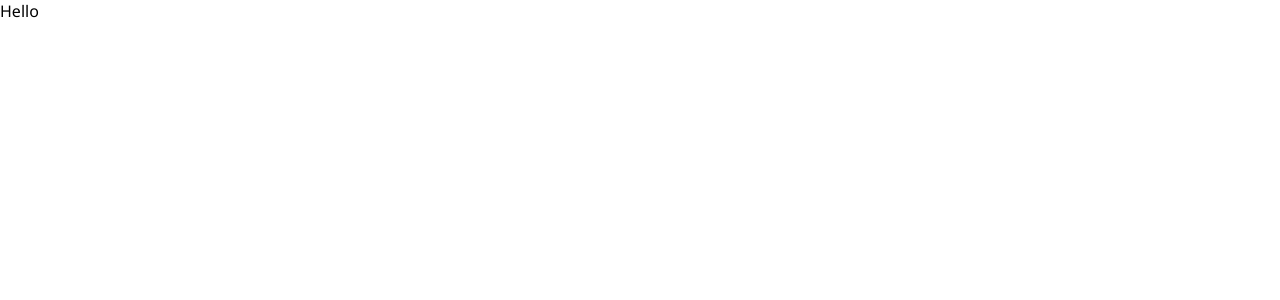
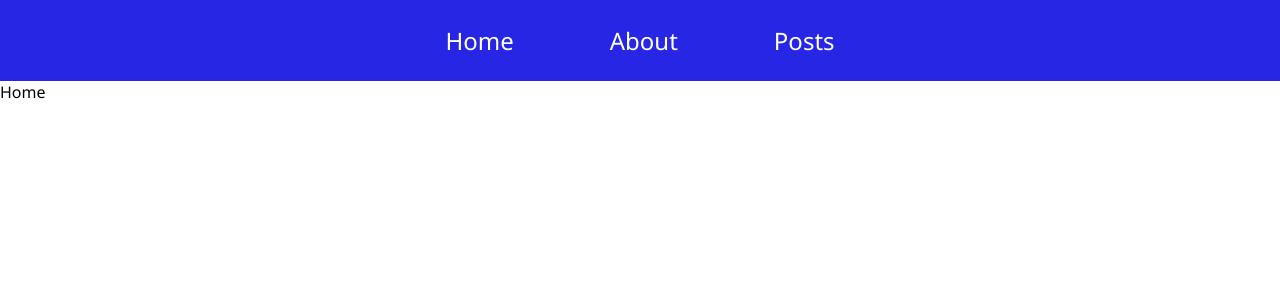
Before and after one commit to WMCharles/React-Blog, a React (Create React App) app: page / in a window 1280 px wide. Shown: the top 300 px of the page. Built offline with nearby package versions, Linux system fonts and the light colour scheme.

Commit message:
add Routes & NavBar

```diff
--- a/src/App.js
+++ b/src/App.js
@@ -1,8 +1,28 @@
+import { BrowserRouter as Router, Routes, Route } from 'react-router-dom';
+import React from 'react';
+import About from './components/About';
+import AddPost from './components/AddPost';
+import Home from './components/Home';
+import Posts from './components/Posts';
+import NoPage from './components/NoPage';
+import NavBar from './components/NavBar';
+
 import './App.css';
 
 function App() {
   return (
-    <p>Hello</p>
+    <Router>
+      <Routes>
+        <Route path="/" element={<NavBar/>}>
+          <Route index element={<Home/>}/>
+          <Route path="about" element={<About/>}/>
+          <Route path="posts" element={<Posts/>}>
+            <Route path="addpost" element={<AddPost/>}/>
+          </Route>
+          <Route path="*" element={<NoPage/>}/>
+        </Route>
+      </Routes>
+    </Router>
   );
 }
 
```
